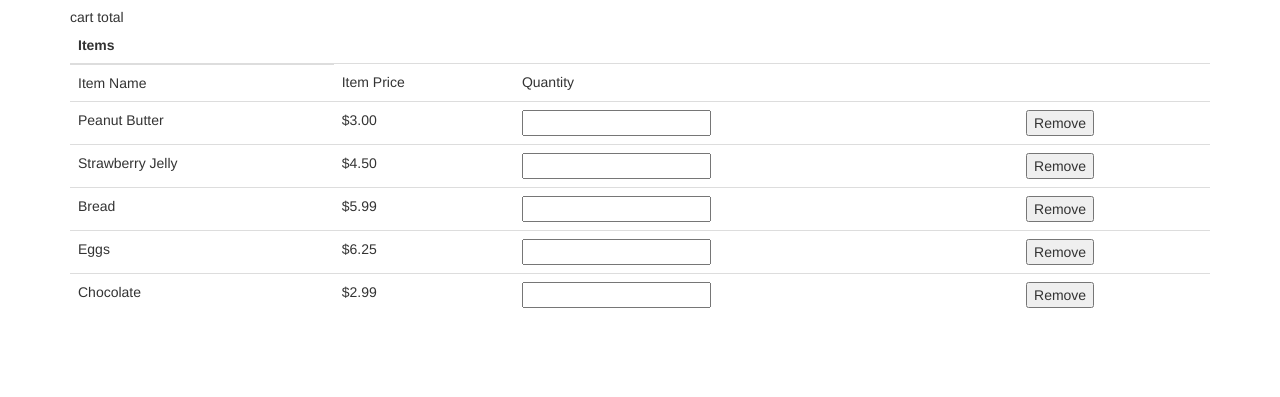
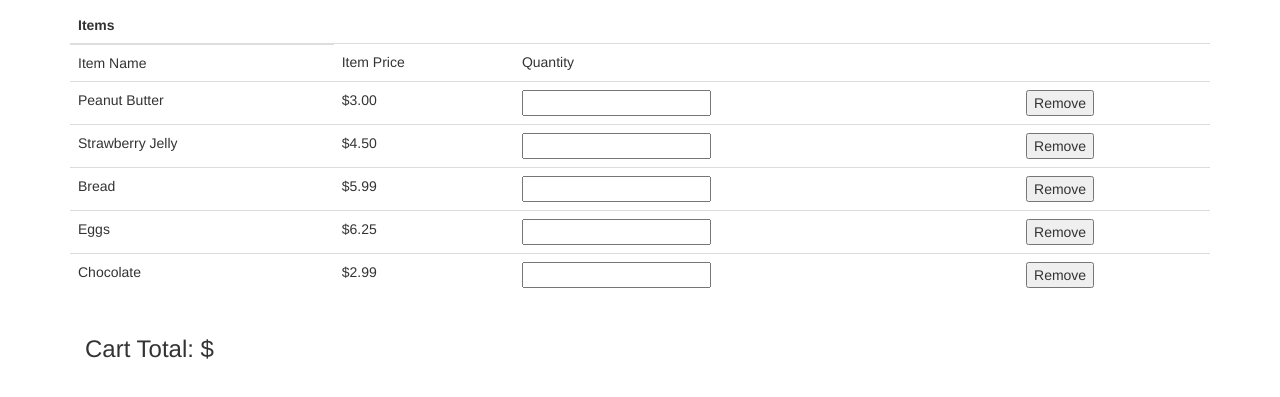
Before and after one commit to howdy-hanna/simple-shopping-cart, a plain HTML site: page simple_shopping_cart/index.html in a window 1280 px wide. Shown: the part 63-460 px from the top of the page. Drawn offline with nearby package versions, Linux system fonts and the light colour scheme.

Commit message:
Cart Total HTML
edited the HTML for  cart total

```diff
--- a/simple_shopping_cart/index.html
+++ b/simple_shopping_cart/index.html
@@ -88,8 +88,11 @@
                 <!--add item line-->
               </tr>
             </tbody>
-            <tfoot>cart total</tfoot>
           </table>
+        </div>
+
+        <div class="col-12 col-md-6">
+          <h3 class="cart-total">Cart Total: $</h3>
         </div>
 
     </div>
```
